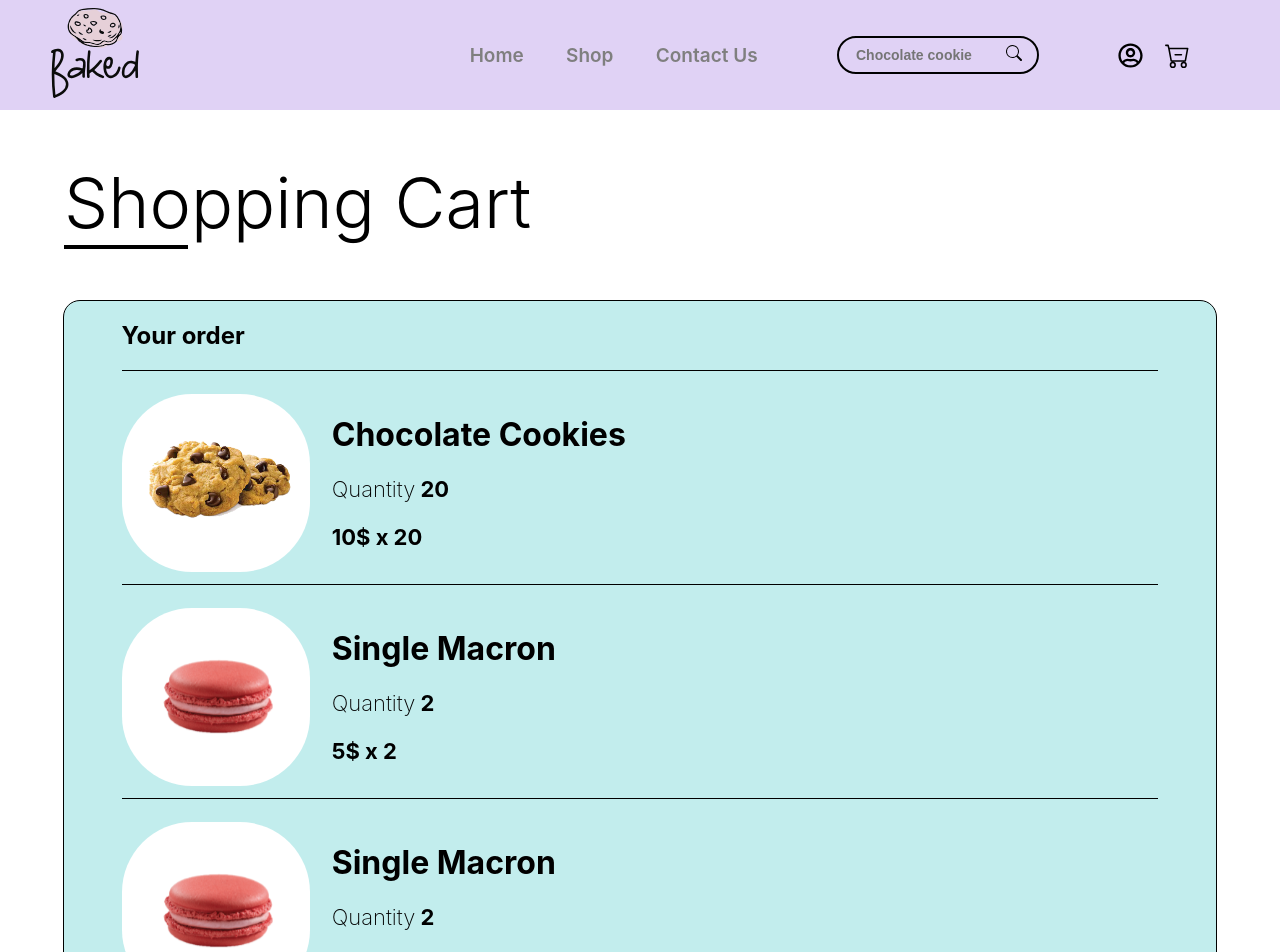
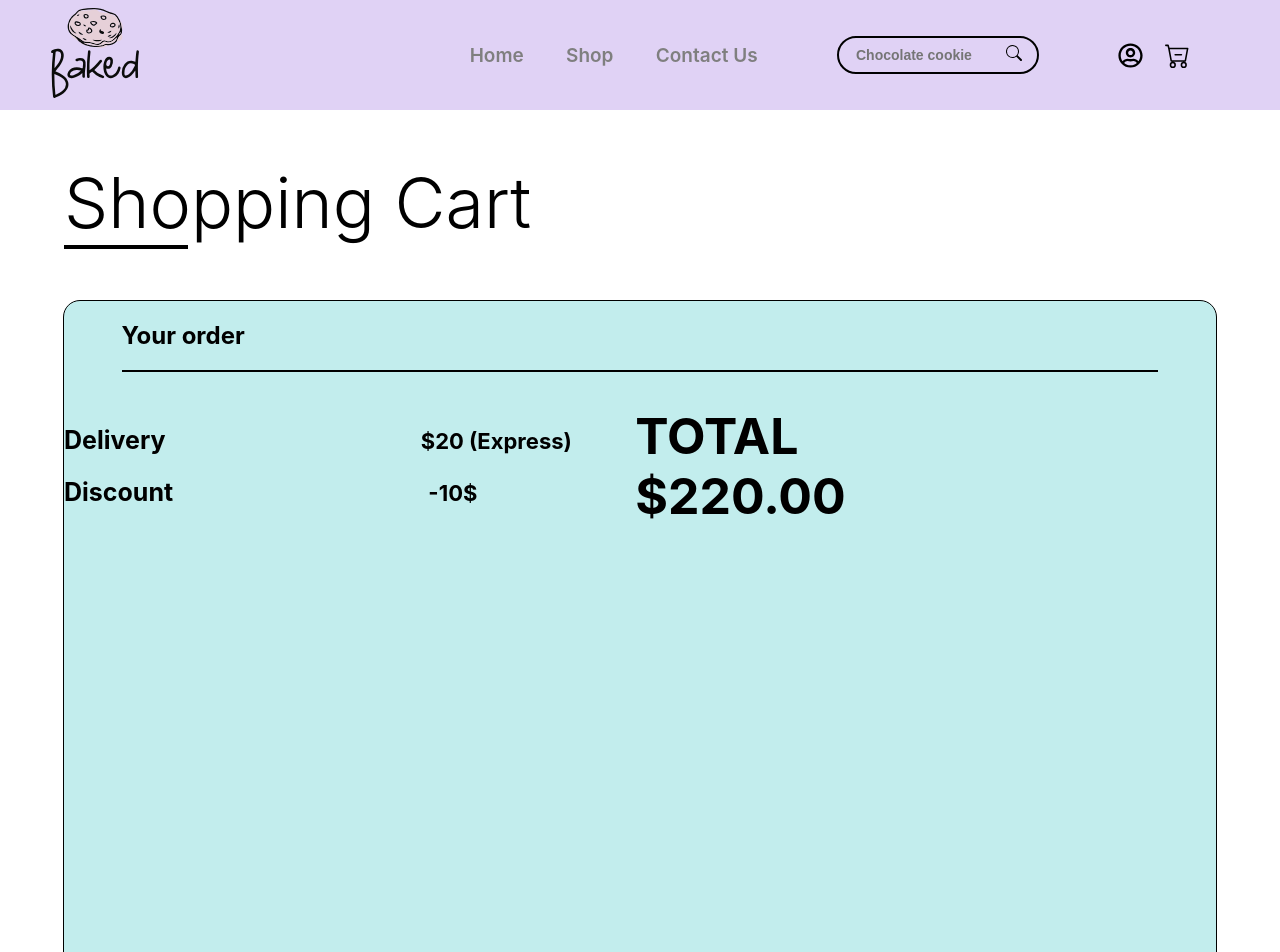
Before and after one commit to SaraBaassiri/baked_lb-website, a React (Create React App) app: page /my-cart in a window 1280 px wide. Shown: the top 952 px of the page. Built offline with nearby package versions, Linux system fonts and the light colour scheme; a web font is replaced by a local one.

Commit message:
Fix cart tomorrow

```diff
--- /dev/null
+++ b/src/Components/Item/Item.jsx
@@ -0,0 +1,77 @@
+import React from "react";
+import { useDispatch } from "react-redux";
+import {
+  addToCart,
+  removeFromCart,
+  subtractQuantity,
+  addQuantity,
+} from "../../Redux/reducers/CartSlice";
+
+export default function Item({ item }) {
+  const dispatch = useDispatch();
+
+  const [added, SetAdded] = React.useState(false);
+  const [itemAmount, setItemAmount] = React.useState(0);
+
+  return (
+    <div className="ShopItem">
+      <div
+        className="ShopInnerImage"
+        style={{
+          backgroundColor: `#${item.color}`,
+        }}
+      >
+        <img src={item.image} alt="" />
+        <span className="InnerBackground" />
+      </div>
+      <h2>{item.title}</h2>
+      <p>{item.Description}</p>
+      <h3 className="price">${item.Price}</h3>
+      <div className="LowerItemSection">
+        <div className="AddItem">
+          <p
+            onClick={() => {
+              if (itemAmount > 0) {
+                itemAmount - 1 === 0 && SetAdded(false);
+                setItemAmount(itemAmount - 1);
+                dispatch(subtractQuantity(item));
+              }
+            }}
+          >
+            -
+          </p>
+          <p>{itemAmount}</p>
+          <p
+            onClick={() => {
+              if (itemAmount === 0) {
+                setItemAmount(itemAmount + 1);
+                dispatch(addToCart(item));
+                SetAdded(true);
+              } else {
+                setItemAmount(itemAmount + 1);
+                dispatch(addQuantity(item));
+              }
+            }}
+          >
+            +
+          </p>
+        </div>
+        <button
+          onClick={() => {
+            if (!added) {
+              setItemAmount(itemAmount + 1);
+              dispatch(addToCart(item));
+              SetAdded(true);
+            } else {
+              dispatch(removeFromCart(item));
+              setItemAmount(0);
+              SetAdded(false);
+            }
+          }}
+        >
+          {!added ? "BUY NOW" : "REMOVE"}
+        </button>
+      </div>
+    </div>
+  );
+}
--- a/src/Redux/reducers/CartSlice.js
+++ b/src/Redux/reducers/CartSlice.js
@@ -7,16 +7,35 @@ export const cartSlice = createSlice({
     },
     reducers: {
         addToCart: (state, action) => {
-            // console.log(action.payload);
-            state.cartItems.push(action.payload);
+            const data = Object.assign({
+                quantity: 1,
+            }, action.payload);
+            state.cartItems = [...state.cartItems, data];
+            console.log(state.cartItems);
         },
         removeFromCart: (state, action) => {
             state.cartItems = state.cartItems.filter((item) => item.id !== action.payload.id);
+            console.log(state.cartItems);
+        },
+        addQuantity: (state, action) => {
+            state.cartItems = state.cartItems.map((item) =>
+                item.id === action.payload.id ? { ...item, quantity: item.quantity + 1 } : item
+            );
+            console.log(state.cartItems);
+        },
+        subtractQuantity: (state, action) => {
+            state.cartItems = state.cartItems.map((item) =>
+                item.id === action.payload.id ? { ...item, quantity: item.quantity - 1 } : item
+            );
+            if (state.cartItems.find((item) => item.id === action.payload.id).quantity === 0) {
+                state.cartItems = state.cartItems.filter((item) => item.id !== action.payload.id);
+            }
+            console.log(state.cartItems);
         },
 
     },
 });
 
-export const { addToCart, removeFromCart } = cartSlice.actions;
+export const { addToCart, removeFromCart, subtractQuantity, addQuantity } = cartSlice.actions;
 
 export default cartSlice.reducer;
--- a/src/Views/Cart/Cart.jsx
+++ b/src/Views/Cart/Cart.jsx
@@ -1,66 +1,54 @@
 import React from "react";
-import "./Cart.css"
+import "./Cart.css";
 
-//import cookie svgs
-
-import c1 from "../../Assets/cookie1.svg"
-import c2 from "../../Assets/cookie2.svg"
-import c3 from "../../Assets/cookie3.svg"
-
+import { useSelector } from "react-redux";
 
 export default function Cart() {
-  return <div
-  className="Conatainer"
-  >
-    <h1 className="Title ml-5" >Shopping Cart</h1>
-    <div className="blackLine ml-5" ></div>
-    <div className="blueDiv" >
-        <h2 className="inTitle" >Your order</h2>
+  const items = useSelector((state) => state.cart.cartItems);
+
+  React.useEffect(() => {
+    console.log(items);
+  }, [items]);
+
+  return (
+    <div className="Conatainer">
+      <h1 className="Title ml-5">Shopping Cart</h1>
+      <div className="blackLine ml-5"></div>
+      <div className="blueDiv">
+        <h2 className="inTitle">Your order</h2>
         <div className="blackLine2"></div>
+        {items.map((item) => {
+          return (
             <div className="orderContainer">
-          <img src={c1} alt="cookie1"/>
-          <div className="pl" >
-          <h1 className="orderTitle" >Chocolate Cookies</h1>
-          <h3><span className="fw-200">Quantity</span>  20</h3>
+              <img src={item.image} alt="cookie1" />
+              <div className="pl">
+                <h1 className="orderTitle">{item.title}</h1>
+                <h3>
+                  <span className="fw-200">Quantity</span> {item.quantity}
+                </h3>
                 <h3>10$ x 20</h3>
               </div>
-
             </div>
-        <div className="blackLine2"  ></div>
-        <div className="orderContainer ">
-          <img src={c2} alt="cookie1"/>
-          <div className="pl" >
-          <h1 className="orderTitle" >Single Macron</h1>
-          <h3><span className="fw-200">Quantity</span>  2</h3>
-          <h3>5$ x 2</h3>
+          );
+        })}
+        <div className="blackLine2"></div>
+        <div className="totalAndStuff">
+          <div className="totalInsideText">
+            <h3>
+              <span className="theBreakThingy ">Delivery</span> $20 (Express)
+            </h3>
+            <h3>
+              <span className="theBreakThingy ">Discount</span> -10$
+            </h3>
           </div>
-
-        </div>
-        <div className="blackLine2"  ></div>
-        <div className="orderContainer">
-          <img src={c3} alt="cookie1"/>
-          <div className="pl" >
-          <h1 className="orderTitle" >Single Macron</h1>
-          <h3><span className="fw-200">Quantity</span>  2</h3>
-          <h3>5$ x 2</h3>
-          </div>
-        </div>
-        <div className="blackLine2"  ></div>
-          <div className="totalAndStuff" >
-
-            <div className="totalInsideText" >
-            <h3><span className="theBreakThingy " >Delivery</span> $20 (Express)</h3>
-            <h3><span className="theBreakThingy " >Discount</span> -10$</h3>
-            </div>
-            <h1 className="total" ><span className="totalText">TOTAL</span> $220.00</h1>
+          <h1 className="total">
+            <span className="totalText">TOTAL</span> $220.00
+          </h1>
         </div>
       </div>
       <div className="btnContainer">
-    <button
-    className="proceedbtn"
-    >
-      Proceed To Payment
-    </button>
+        <button className="proceedbtn">Proceed To Payment</button>
       </div>
-  </div>;
+    </div>
+  );
 }
--- a/src/Views/Shop/Shop.jsx
+++ b/src/Views/Shop/Shop.jsx
@@ -2,12 +2,9 @@ import React from "react";
 import "./Shop.css";
 import { Grid } from "@mui/material";
 import { Products } from "../Data/Items";
-import { useDispatch } from "react-redux";
-import { addToCart } from "../../Redux/reducers/CartSlice";
+import Item from "../../Components/Item/Item";
 
 export default function Shop() {
-  const dispatch = useDispatch();
-
   return (
     <div className="shop">
       <div className="titles">
@@ -22,34 +19,7 @@ export default function Shop() {
         {Products.map((item, index) => {
           return (
             <Grid item xs={2} sm={4} md={4} key={index}>
-              <div className="ShopItem">
-                <div
-                  className="ShopInnerImage"
-                  style={{
-                    backgroundColor: `#${item.color}`,
-                  }}
-                >
-                  <img src={item.image} alt="" />
-                  <span className="InnerBackground" />
-                </div>
-                <h2>{item.title}</h2>
-                <p>{item.Description}</p>
-                <h3 className="price">${item.Price}</h3>
-                <div className="LowerItemSection">
-                  <div className="AddItem">
-                    <p>-</p>
-                    <p>0</p>
-                    <p>+</p>
-                  </div>
-                  <button
-                    onClick={() => {
-                      dispatch(addToCart(item));
-                    }}
-                  >
-                    Buy Now
-                  </button>
-                </div>
-              </div>
+              <Item item={item} />
             </Grid>
           );
         })}
```
Lines whose indentation alone changed are shown as unchanged.
